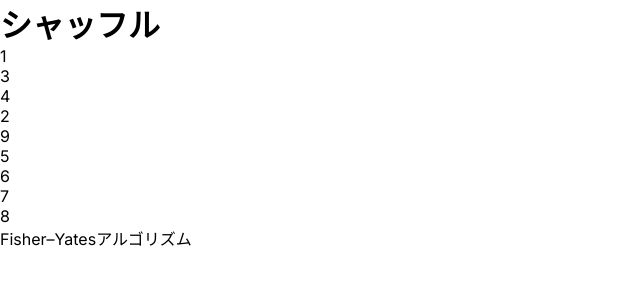
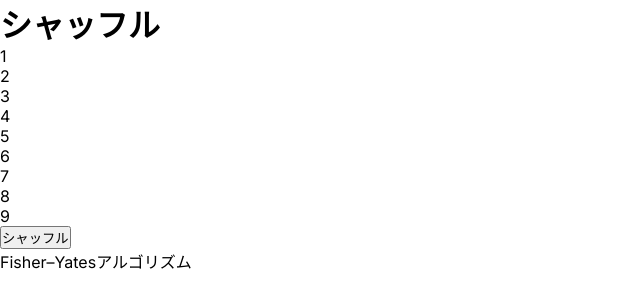
Before and after one commit to heines/tools, a Next.js app: page /tools/shuffle in a window 1280 px wide. Shown: the top 308 px of the page, without its empty margins (0-640 px from the left). Built offline with nearby package versions, Linux system fonts and the light colour scheme.

Commit message:
シャッフルを任意で行えるように変更

```diff
--- a/src/app/tools/shuffle/page.tsx
+++ b/src/app/tools/shuffle/page.tsx
@@ -1,25 +1,32 @@
+'use client';
+import React, { useState } from 'react';
+import Button from '../../../components/elements/Button';
+
 export default function Page() {
-  let data = [1, 2, 3, 4, 5, 6, 7, 8, 9];
+  let base = [1, 2, 3, 4, 5, 6, 7, 8, 9];
+  const [data, setData] = useState(base.slice());
   const shuffle = (arr: Array<number>) => {
-    let ans = arr.slice();
-    for(let i = ans.length - 1; i > 0; i--){
+    let data = arr.slice();
+    for(let i = data.length - 1; i > 0; i--){
       let r = Math.floor(Math.random() * (i + 1));
-      let tmp = ans[i];
-      ans[i] = ans[r];
-      ans[r] = tmp;
+      let tmp = data[i];
+      data[i] = data[r];
+      data[r] = tmp;
     }
-    return ans;
+    return data;
   }
+
   return (
     <main>
       <h1>シャッフル</h1>
       <div>
         <ul>
-          {shuffle(data).map((v, i) => (
+          {data.map((v, i) => (
             <li key={i}>{v}</li>
           ))}
         </ul>
       </div>
+      <Button onClick={() => setData(shuffle(base))} text="シャッフル" />
       <p>Fisher–Yatesアルゴリズム</p>
     </main>
   );
--- /dev/null
+++ b/src/components/elements/Button.tsx
@@ -0,0 +1,16 @@
+import React from 'react';
+
+interface ButtonProps {
+  onClick: () => void;
+  text: string;
+}
+
+const Button: React.FC<ButtonProps> = ({ onClick, text }) => {
+  return (
+    <button onClick={onClick}>
+      {text}
+    </button>
+  );
+};
+
+export default Button;
```
